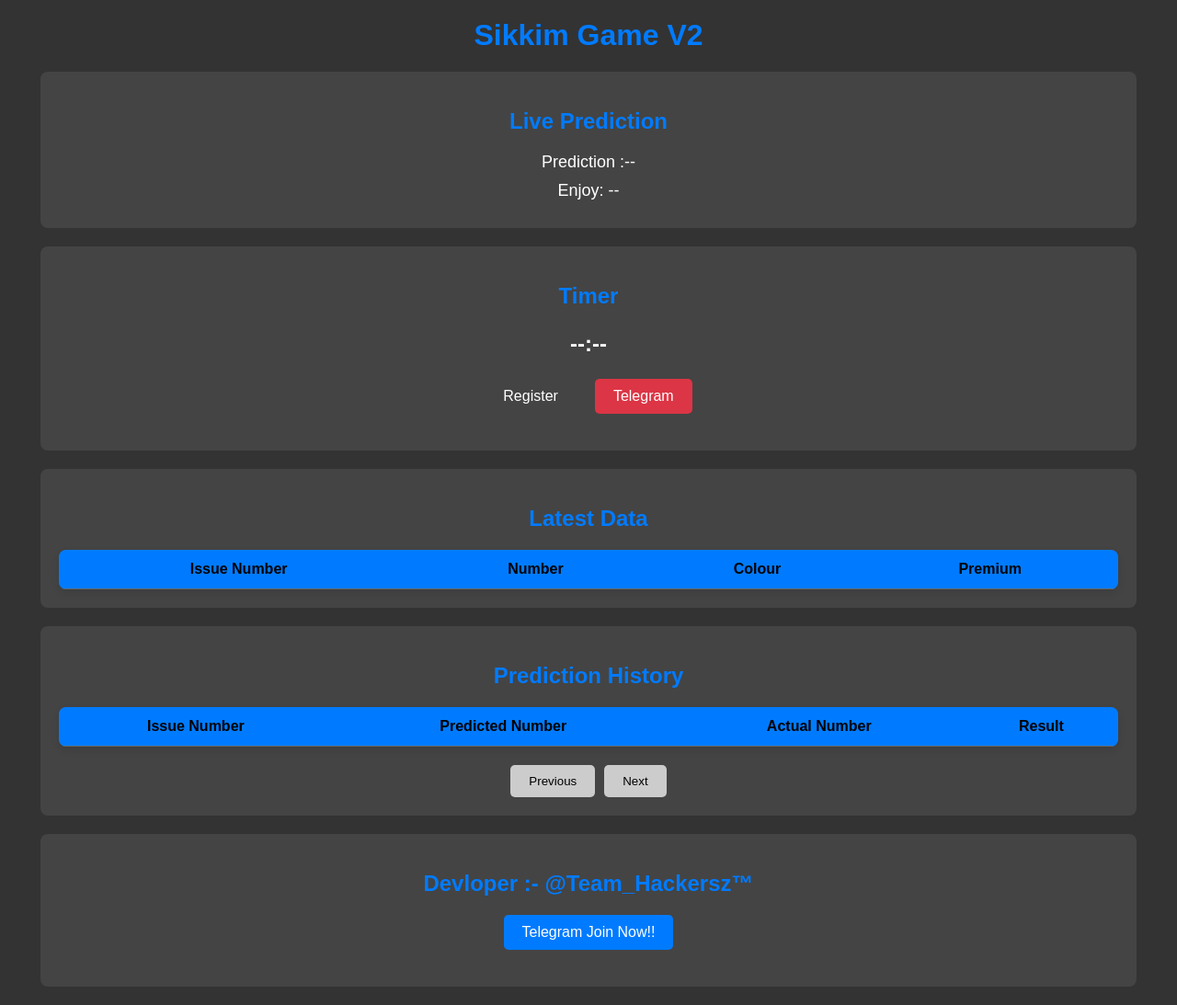
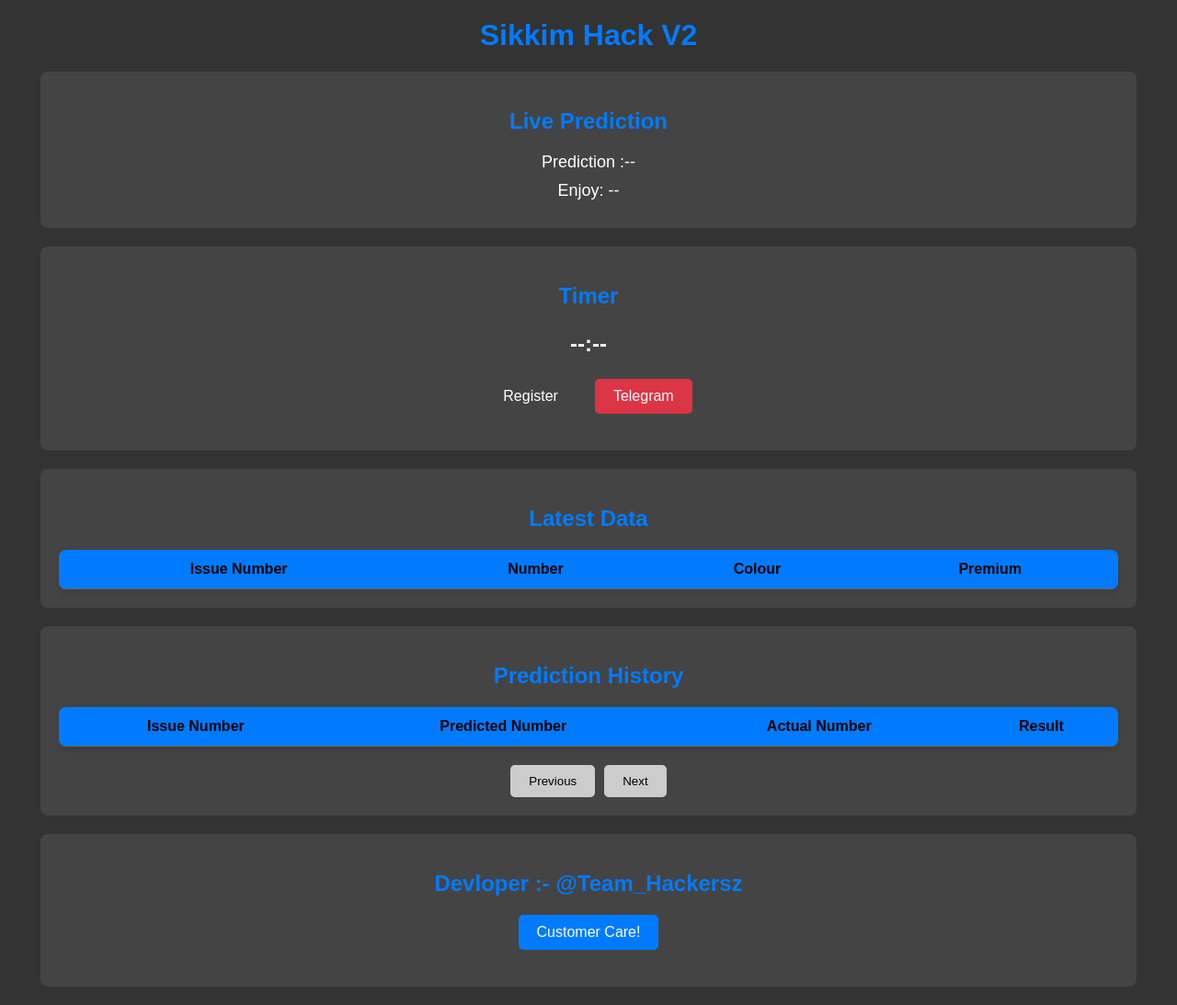
Before and after one commit to Elite12345ywywywy/New-mode, a plain HTML site: page index.html in a window 1280 px wide. Shown: the whole page at 92% size. Drawn offline with Linux system fonts and the light colour scheme; no server answers.

Commit message:
Update index.html

```diff
--- a/index.html
+++ b/index.html
@@ -153,7 +153,7 @@
     </style>
 </head>
 <body>
-    <h1>Sikkim Game V2</h1>
+    <h1>Sikkim Hack V2</h1>
     <div class="card">
         <h2>Live Prediction</h2>
         <p id="predictedNumber">Prediction :--</p>
@@ -203,9 +203,9 @@
         </div>
     </div>
     <div class="card">
-        <h2>Devloper :- @Team_Hackersz™</h2>
+        <h2>Devloper :- @Team_Hackersz</h2>
         <div class="button-group">
-        <a href="https://t.me/team_hackersz1" id="registerButton" target="_blank">Telegram Join Now!!</a>
+        <a href="https://t.me/team_hackersz1" id="registerButton" target="_blank">Customer Care!</a>
     </div>
 <script>
 document.addEventListener('DOMContentLoaded', function() {
```
